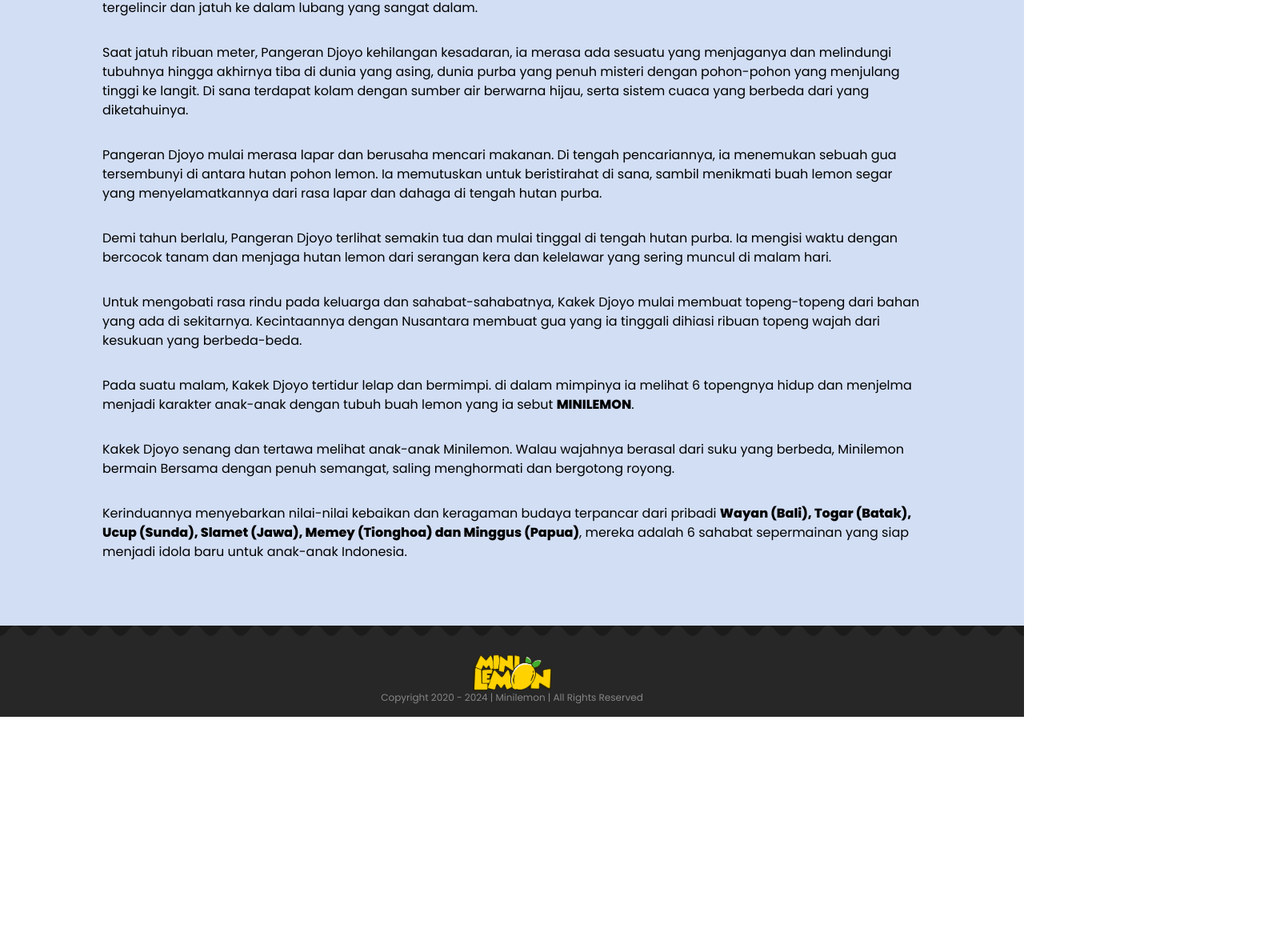
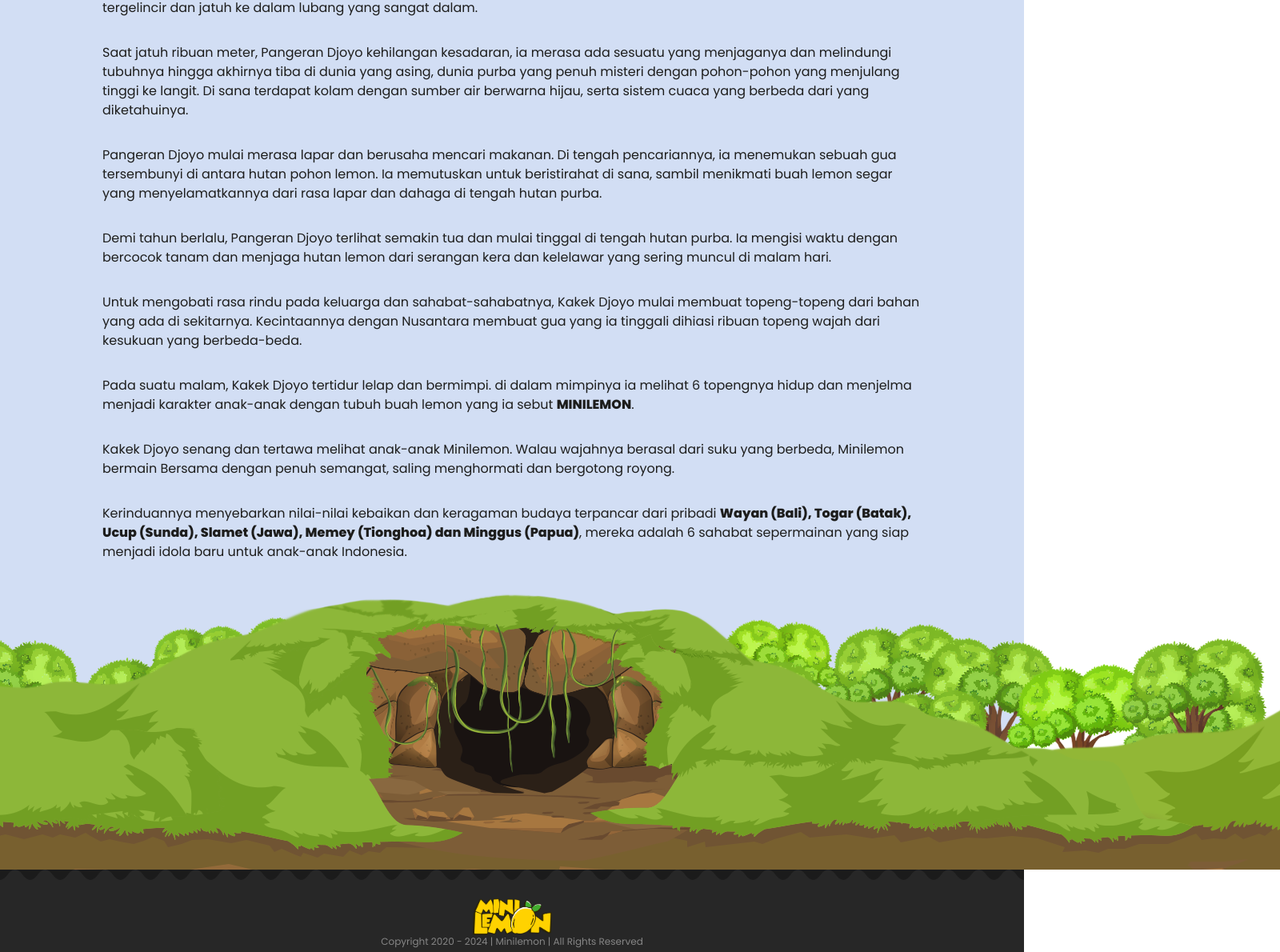
Before and after one commit to gilanggger/website-company-profile, a Next.js app: page /story in a window 1280 px wide. Shown: the part 578-1768 px from the top of the page at 80% size, 1600 px wide, since content can reach past the window. Before the commit the page ends 1474 px from the top, so only its background shows below. Built offline with nearby package versions, Linux system fonts and the light colour scheme.

Commit message:
add cave on page story (#25)

```diff
--- a/app/story/page.jsx
+++ b/app/story/page.jsx
@@ -1,11 +1,13 @@
 import React from "react";
 import { cn } from "../../lib/utils";
 import { luckiest_guy } from "../fonts";
+import Image from "next/image";
+import Cave from "@/public/cave.png";
 
 const StoryPage = () => {
   return (
     <div className="flex flex-col justify-center items-center bg-[#d2def4] min-h-screen">
-      <div className="flex flex-col w-full container gap-6 my-20 flex-grow">
+      <div className="flex flex-col w-full container gap-6 mt-20 flex-grow">
         <h2
           className={cn(
             luckiest_guy.className,
@@ -14,41 +16,74 @@
           )}>
           Story
         </h2>
-        <div className="gap-8 flex flex-col flex-grow">
+        <div className="gap-8 flex flex-col flex-grow text-[#1d1d1c]">
           <p>
-            Berawal dari kisah <b>Kakek Djoyo</b> yang merupakan seorang pangeran sah penerus tahta ayahnya, seorang raja di tanah Jawa. Sejak kecil, Pangeran Djoyo sudah kehilangan ibunya, seorang permaisuri yang meninggal karena sakit. Keberadaannya sebagai pewaris sah menjadi ancaman bagi saudara-saudaranya yang berlomba merebut tahta dengan penuh intrik dan tipu muslihat yang jahat.
+            Berawal dari kisah <b>Kakek Djoyo</b> yang merupakan seorang pangeran sah penerus tahta ayahnya, seorang raja di tanah Jawa. Sejak kecil,
+            Pangeran Djoyo sudah kehilangan ibunya, seorang permaisuri yang meninggal karena sakit. Keberadaannya sebagai pewaris sah menjadi ancaman
+            bagi saudara-saudaranya yang berlomba merebut tahta dengan penuh intrik dan tipu muslihat yang jahat.
           </p>
           <p>
-            Dengan hati yang berat, Pangeran Djoyo memutuskan untuk meninggalkan istana dan memulai perjalanan panjang untuk mencari ilmu dan kedamaian.
+            Dengan hati yang berat, Pangeran Djoyo memutuskan untuk meninggalkan istana dan memulai perjalanan panjang untuk mencari ilmu dan
+            kedamaian.
           </p>
           <p>
-            Suatu malam, dalam perjalanannya melewati hutan yang lebat, Pangeran Djoyo tersesat dan ia mendengar sayup-sayup suara yang memanggil namanya, "Djoyo... Djoyo... Djoyo..." karena penasaran, Pangeran Djoyo mengikutinya hingga tiba di depan sebuah gua.
+            Suatu malam, dalam perjalanannya melewati hutan yang lebat, Pangeran Djoyo tersesat dan ia mendengar sayup-sayup suara yang memanggil
+            namanya, "Djoyo... Djoyo... Djoyo..." karena penasaran, Pangeran Djoyo mengikutinya hingga tiba di depan sebuah gua.
           </p>
           <p>
-            Hujan mulai turun, lalu Djoyo memutuskan untuk berteduh di dalam gua tersebut, karena gelap dan licin, Djoyo tak sengaja tergelincir dan jatuh ke dalam lubang yang sangat dalam.
+            Hujan mulai turun, lalu Djoyo memutuskan untuk berteduh di dalam gua tersebut, karena gelap dan licin, Djoyo tak sengaja tergelincir dan
+            jatuh ke dalam lubang yang sangat dalam.
           </p>
           <p>
-            Saat jatuh ribuan meter, Pangeran Djoyo kehilangan kesadaran, ia merasa ada sesuatu yang menjaganya dan melindungi tubuhnya hingga akhirnya tiba di dunia yang asing, dunia purba yang penuh misteri dengan pohon-pohon yang menjulang tinggi ke langit. Di sana terdapat kolam dengan sumber air berwarna hijau, serta sistem cuaca yang berbeda dari yang diketahuinya.
+            Saat jatuh ribuan meter, Pangeran Djoyo kehilangan kesadaran, ia merasa ada sesuatu yang menjaganya dan melindungi tubuhnya hingga
+            akhirnya tiba di dunia yang asing, dunia purba yang penuh misteri dengan pohon-pohon yang menjulang tinggi ke langit. Di sana terdapat
+            kolam dengan sumber air berwarna hijau, serta sistem cuaca yang berbeda dari yang diketahuinya.
           </p>
           <p>
-            Pangeran Djoyo mulai merasa lapar dan berusaha mencari makanan. Di tengah pencariannya, ia menemukan sebuah gua tersembunyi di antara hutan pohon lemon. Ia memutuskan untuk beristirahat di sana, sambil menikmati buah lemon segar yang menyelamatkannya dari rasa lapar dan dahaga di tengah hutan purba.
+            Pangeran Djoyo mulai merasa lapar dan berusaha mencari makanan. Di tengah pencariannya, ia menemukan sebuah gua tersembunyi di antara
+            hutan pohon lemon. Ia memutuskan untuk beristirahat di sana, sambil menikmati buah lemon segar yang menyelamatkannya dari rasa lapar dan
+            dahaga di tengah hutan purba.
           </p>
           <p>
-            Demi tahun berlalu, Pangeran Djoyo terlihat semakin tua dan mulai tinggal di tengah hutan purba. Ia mengisi waktu dengan bercocok tanam dan menjaga hutan lemon dari serangan kera dan kelelawar yang sering muncul di malam hari.
+            Demi tahun berlalu, Pangeran Djoyo terlihat semakin tua dan mulai tinggal di tengah hutan purba. Ia mengisi waktu dengan bercocok tanam
+            dan menjaga hutan lemon dari serangan kera dan kelelawar yang sering muncul di malam hari.
           </p>
           <p>
-            Untuk mengobati rasa rindu pada keluarga dan sahabat-sahabatnya, Kakek Djoyo mulai membuat topeng-topeng dari bahan yang ada di sekitarnya. Kecintaannya dengan Nusantara membuat gua yang ia tinggali dihiasi ribuan topeng wajah dari kesukuan yang berbeda-beda.
+            Untuk mengobati rasa rindu pada keluarga dan sahabat-sahabatnya, Kakek Djoyo mulai membuat topeng-topeng dari bahan yang ada di
+            sekitarnya. Kecintaannya dengan Nusantara membuat gua yang ia tinggali dihiasi ribuan topeng wajah dari kesukuan yang berbeda-beda.
           </p>
           <p>
-            Pada suatu malam, Kakek Djoyo tertidur lelap dan bermimpi. di dalam mimpinya ia melihat 6 topengnya hidup dan menjelma menjadi karakter anak-anak dengan tubuh buah lemon yang ia sebut <b>MINILEMON</b>.
+            Pada suatu malam, Kakek Djoyo tertidur lelap dan bermimpi. di dalam mimpinya ia melihat 6 topengnya hidup dan menjelma menjadi karakter
+            anak-anak dengan tubuh buah lemon yang ia sebut <b>MINILEMON</b>.
           </p>
           <p>
-            Kakek Djoyo senang dan tertawa melihat anak-anak Minilemon. Walau wajahnya berasal dari suku yang berbeda, Minilemon bermain Bersama dengan penuh semangat, saling menghormati dan bergotong royong.
+            Kakek Djoyo senang dan tertawa melihat anak-anak Minilemon. Walau wajahnya berasal dari suku yang berbeda, Minilemon bermain Bersama
+            dengan penuh semangat, saling menghormati dan bergotong royong.
           </p>
           <p>
-            Kerinduannya menyebarkan nilai-nilai kebaikan dan keragaman budaya terpancar dari pribadi <b>Wayan (Bali), Togar (Batak), Ucup (Sunda), Slamet (Jawa), Memey (Tionghoa) dan Minggus (Papua)</b>, mereka adalah 6 sahabat sepermainan yang siap menjadi idola baru untuk anak-anak Indonesia.
+            Kerinduannya menyebarkan nilai-nilai kebaikan dan keragaman budaya terpancar dari pribadi{" "}
+            <b>Wayan (Bali), Togar (Batak), Ucup (Sunda), Slamet (Jawa), Memey (Tionghoa) dan Minggus (Papua)</b>, mereka adalah 6 sahabat sepermainan
+            yang siap menjadi idola baru untuk anak-anak Indonesia.
           </p>
         </div>
+      </div>
+      <div
+        className="relative w-full justify-center overflow-hidden"
+        style={{
+          width: "1920px",
+          height: "385px",
+        }}>
+        <Image
+          src={Cave}
+          alt="Cave"
+          className="mt-10"
+          quality={100}
+          fill
+          sizes="100vw"
+          style={{
+            objectFit: "cover",
+          }}
+        />
       </div>
     </div>
   );
```
Also changed, not shown: public/cave.png (added). Lines whose indentation alone changed are shown as unchanged.
